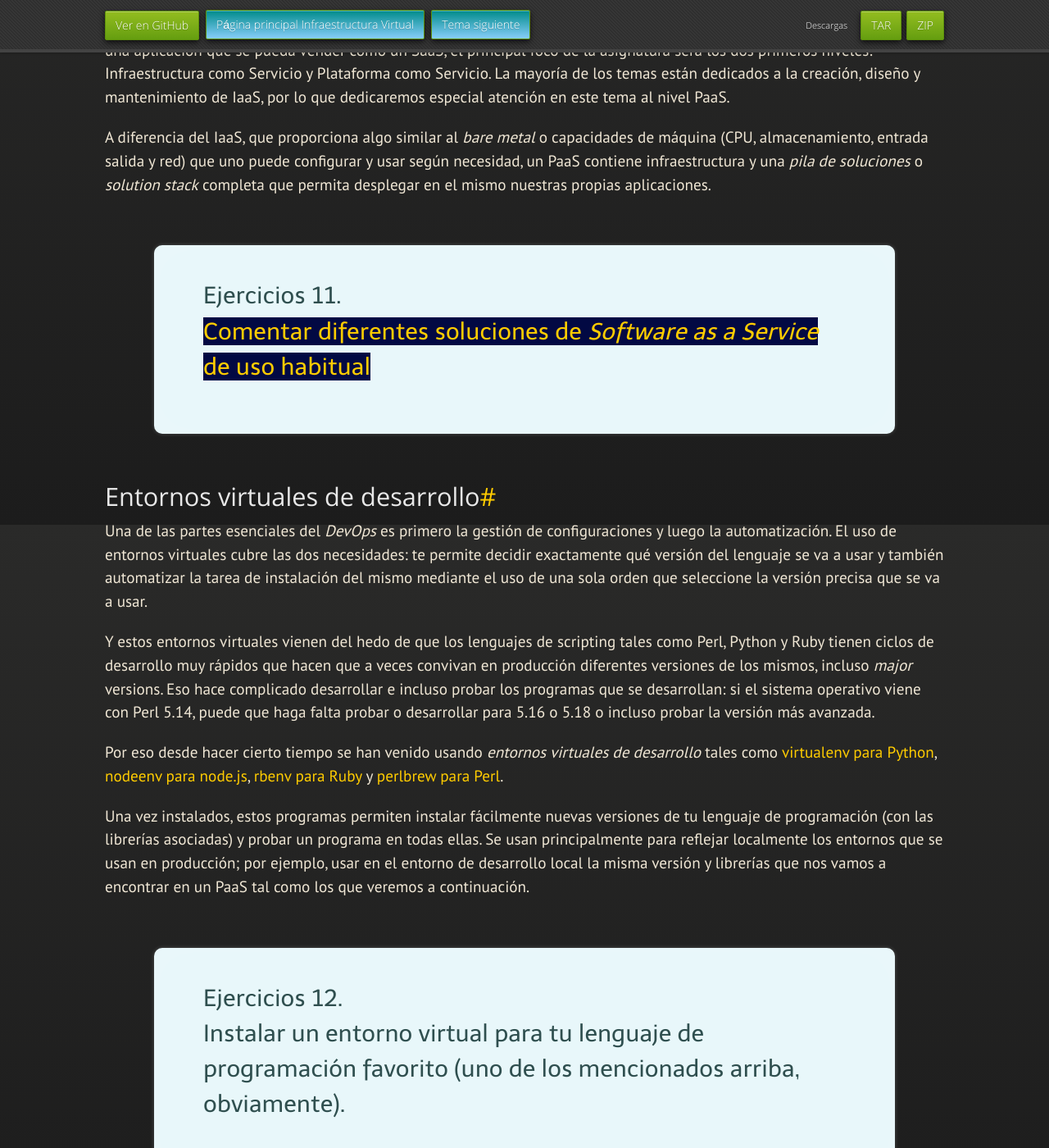
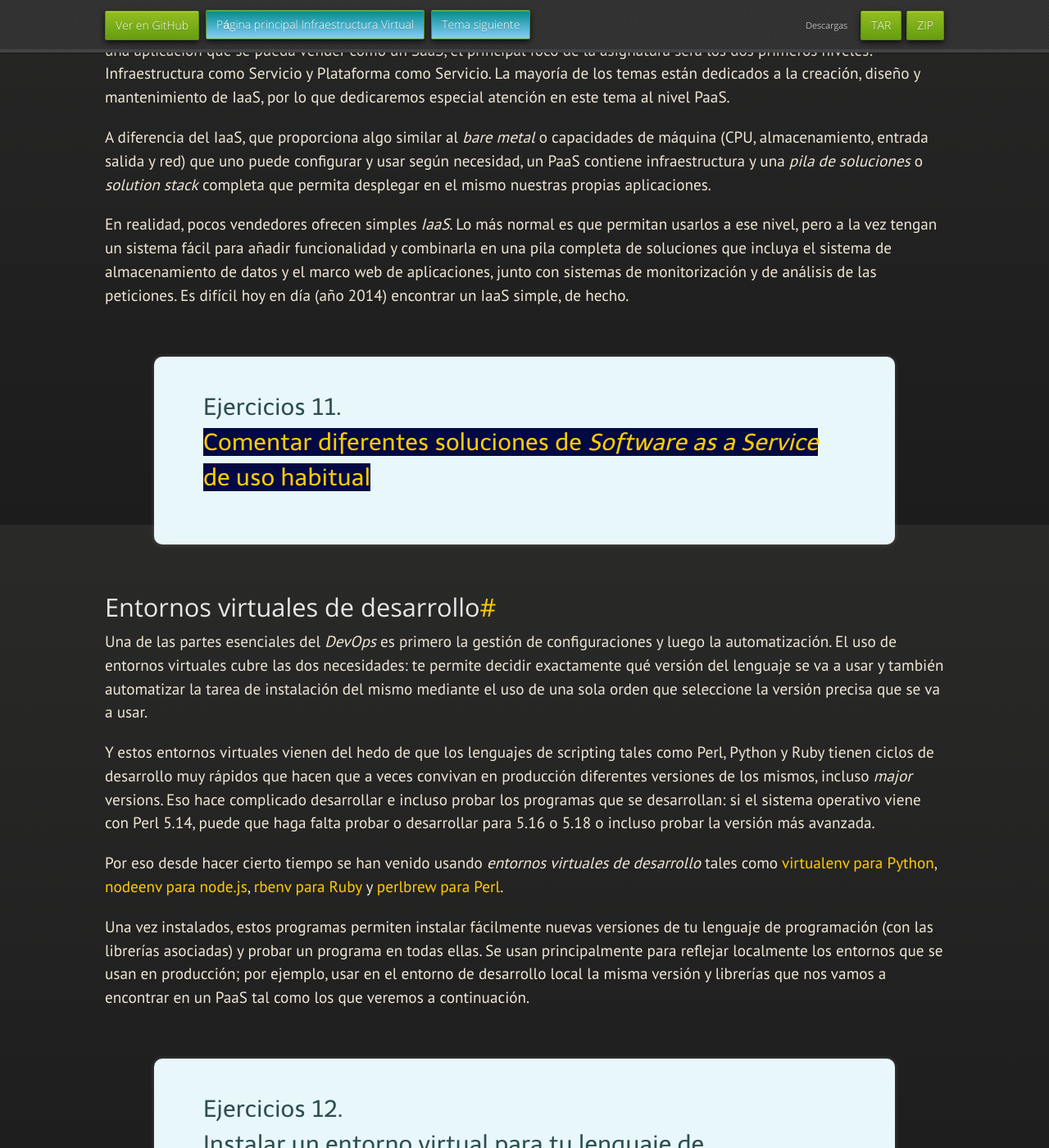
Before and after one commit to JJ/IV, a Jekyll site: the page built from documentos/temas/Intro_concepto_y_soporte_fisico.md, in a window 1280 px wide and 1400 px high, scrolled down 16460 px. Shown: the whole window at 82% size. Built offline with Jekyll 4.4.1, drawn with Linux system fonts in a browser that asks for light colours; nearby versions of some CDN libraries; some web fonts are replaced; some of the changed text lies outside the part shown.

Commit message:
Sync documentos/temas/Intro_concepto_y_soporte_fisico.md de master a gh-pages

```diff
--- a/documentos/temas/Intro_concepto_y_soporte_fisico.md
+++ b/documentos/temas/Intro_concepto_y_soporte_fisico.md
@@ -628,6 +628,14 @@ configurar y usar según necesidad, un PaaS contiene infraestructura y
 una *pila de soluciones* o *solution stack* completa que permita
 desplegar en el mismo nuestras propias aplicaciones.
 
+En realidad, pocos vendedores ofrecen simples *IaaS*. Lo más normal es
+que permitan usarlos a ese nivel, pero a la vez tengan un sistema
+fácil para añadir funcionalidad y combinarla en una pila completa de
+soluciones que incluya el sistema de almacenamiento de datos y el
+marco web de aplicaciones, junto con sistemas de monitorización y de
+análisis de las peticiones. Es difícil hoy en día (año 2014) encontrar un IaaS
+simple, de hecho.
+
 
 <div class='ejercicios' markdown="1">
 
@@ -693,7 +701,7 @@ en general relativamente limitada; [Heroku](http://www.heroku.com) y
 
 <div class='ejercicios' markdown="1">
 
-Darse de alta en algún servicio PaaS tal como Heroku, Nodejitsu u OpenShift.
+Darse de alta en algún servicio PaaS tal como Heroku, [Nodejitsu](https://www.nodejitsu.com/) u OpenShift.
 
 </div>
 
```
Also changed, not shown: other parts of documentos/temas/Intro_concepto_y_soporte_fisico.md (+1 -1 lines).
